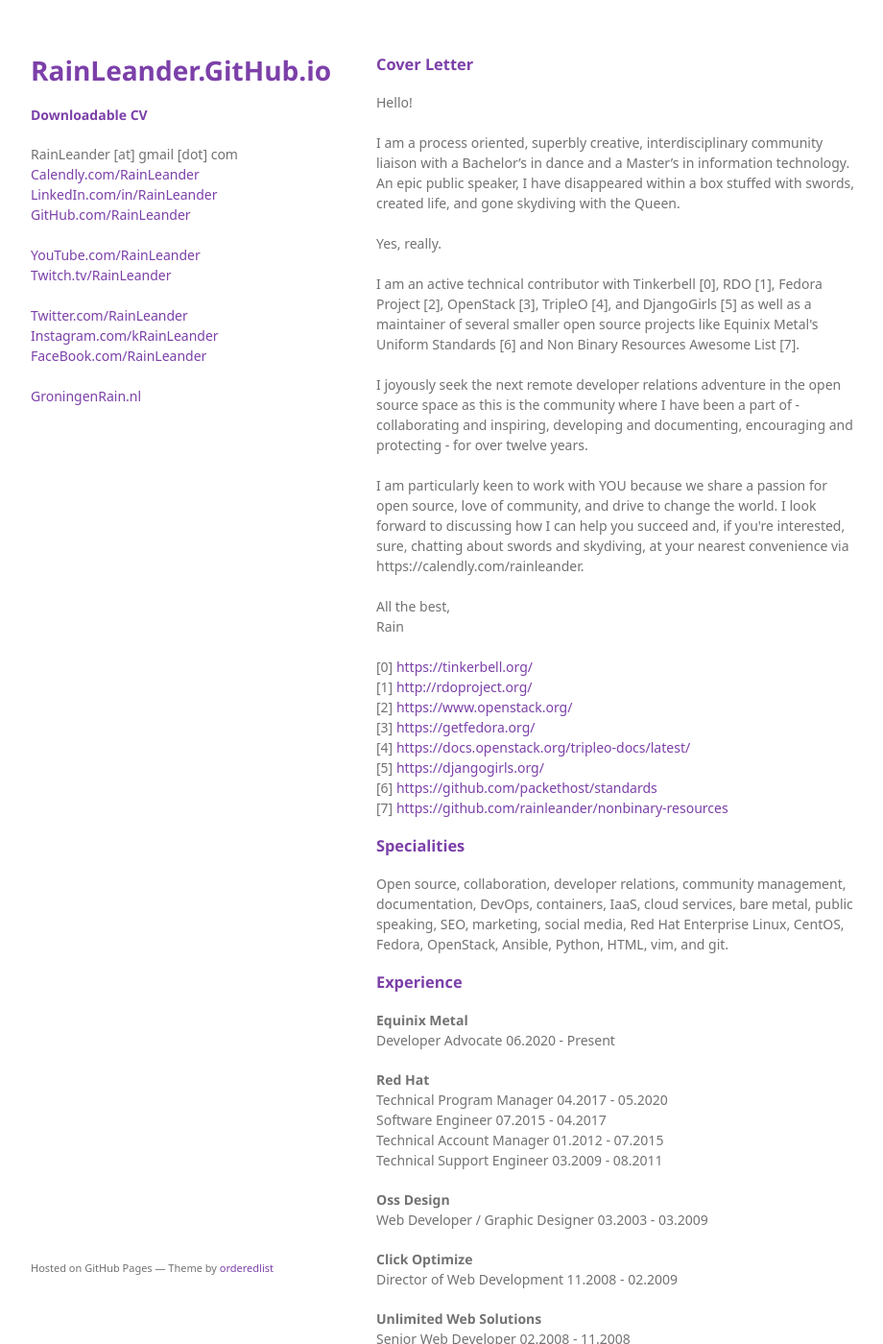
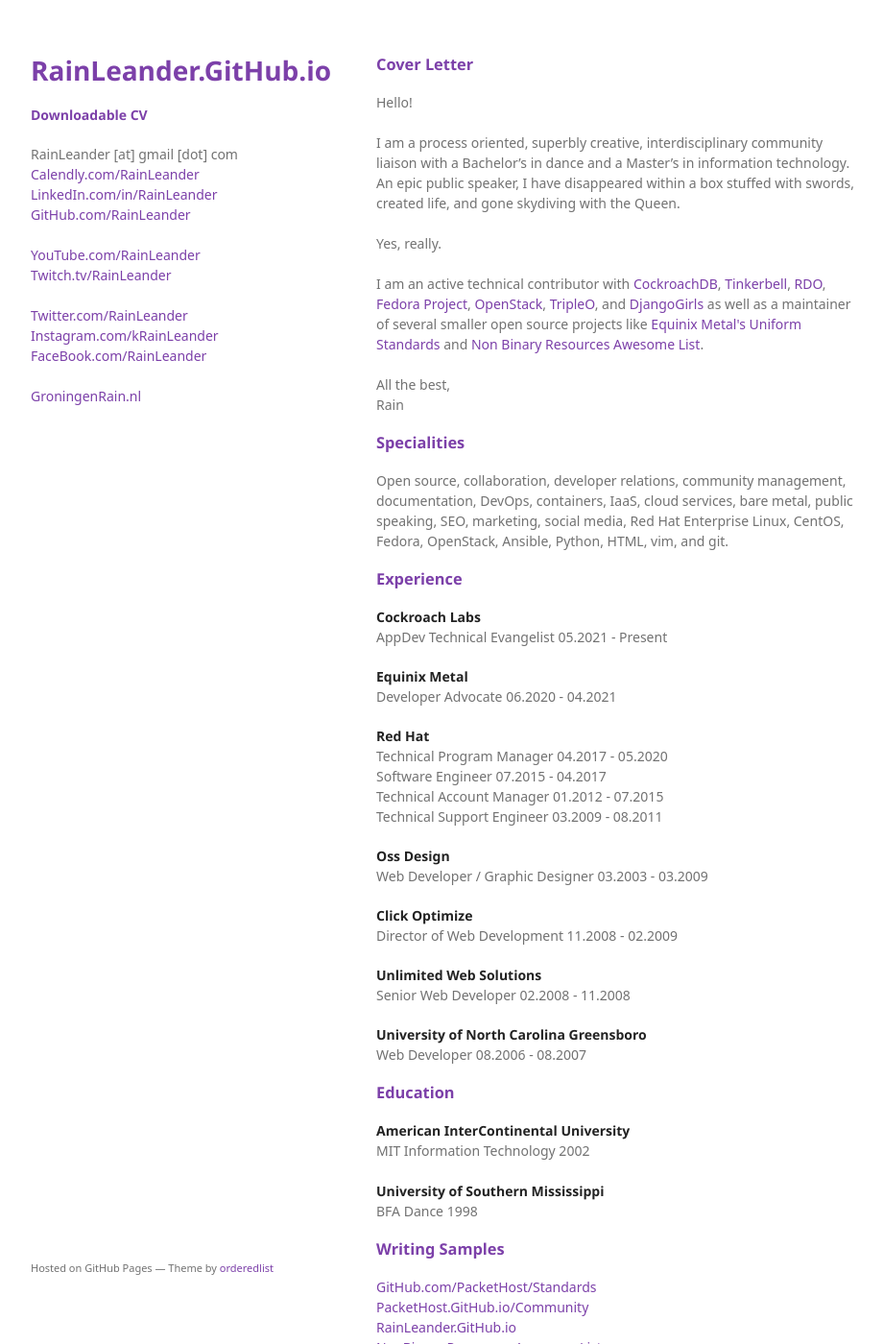
Before and after one commit to rainleander/rainleander.github.io, a Jekyll site: the page cv/index.html, which Jekyll copies as it is, in a window 1280 px wide and 1400 px high. Shown: the whole window at 96% size, without its empty margins (178-1098 px from the left). Built offline with Jekyll 4.4.1, drawn with Linux system fonts in a browser that asks for light colours; some web fonts are replaced.

Commit message:
Update index.html

```diff
--- a/cv/index.html
+++ b/cv/index.html
@@ -39,33 +39,25 @@
         <p>Hello!<br><br>
           I am a process oriented, superbly creative, interdisciplinary community liaison with a Bachelor’s in dance and a Master’s in information technology. An epic public speaker, I have disappeared within a box stuffed with swords, created life, and gone skydiving with the Queen.<br><br>
           Yes, really.<br><br>
-          I am an active technical contributor with Tinkerbell [0], RDO [1], Fedora Project [2], OpenStack [3], TripleO [4], and DjangoGirls [5] as well as a maintainer of several smaller open source projects like Equinix Metal's Uniform Standards [6] and Non Binary Resources Awesome List [7].<br><br>
-          I joyously seek the next remote developer relations adventure in the open source space as this is the community where I have been a part of - collaborating and inspiring, developing and documenting, encouraging and protecting - for over twelve years.<br><br>
-          I am particularly keen to work with YOU because we share a passion for open source, love of community, and drive to change the world. I look forward to discussing how I can help you succeed and, if you're interested, sure, chatting about swords and skydiving, at your nearest convenience via https://calendly.com/rainleander.<br><br>
+          I am an active technical contributor with <a href="https://github.com/cockroachdb/cockroach">CockroachDB</a>, <a href="https://tinkerbell.org/">Tinkerbell</a>, <a href="http://rdoproject.org/">RDO</a>, <a href="https://getfedora.org/">Fedora Project</a>, <a href="https://www.openstack.org/">OpenStack</a>, <a href="https://docs.openstack.org/tripleo-docs/latest/">TripleO</a>, and <a href="https://djangogirls.org/">DjangoGirls</a> as well as a maintainer of several smaller open source projects like <a href="https://github.com/packethost/standards">Equinix Metal's Uniform Standards</a> and <a href="https://github.com/rainleander/nonbinary-resources">Non Binary Resources Awesome List</a>.<br><br>
           All the best,<br>
-          Rain<br><br>
-          [0] <a href="https://tinkerbell.org/">https://tinkerbell.org/</a><br>
-          [1] <a href="http://rdoproject.org/">http://rdoproject.org/</a><br>
-          [2] <a href="https://www.openstack.org/">https://www.openstack.org/</a><br>
-          [3] <a href="https://getfedora.org/">https://getfedora.org/</a><br>
-          [4] <a href="https://docs.openstack.org/tripleo-docs/latest/">https://docs.openstack.org/tripleo-docs/latest/</a><br>
-          [5] <a href="https://djangogirls.org/">https://djangogirls.org/</a><br>
-          [6] <a href="https://github.com/packethost/standards">https://github.com/packethost/standards</a><br>
-          [7] <a href="https://github.com/rainleander/nonbinary-resources">https://github.com/rainleander/nonbinary-resources</a></p>
+          Rain</p>
+
         <h3><a id="specialities" class="anchor" href="#specialities" aria-hidden="true">Specialities</a></h3>
         <p>Open source, collaboration, developer relations, community management, documentation, DevOps, containers, IaaS, cloud services, bare metal, public speaking, SEO, marketing, social media, Red Hat Enterprise Linux, CentOS, Fedora, OpenStack, Ansible, Python, HTML, vim, and git.</p>
 
         <h3><a id="experience" class="anchor" href="#experience" aria-hidden="true">Experience</a></h3>
-        <p><b>Equinix Metal</b><br>Developer Advocate 06.2020 - Present</p>
-        <p><b>Red Hat</b><br>Technical Program Manager 04.2017 - 05.2020<br>Software Engineer 07.2015 - 04.2017<br>Technical Account Manager 01.2012 - 07.2015<br>Technical Support Engineer 03.2009 - 08.2011</p>
-        <p><b>Oss Design</b><br>Web Developer / Graphic Designer 03.2003 - 03.2009</p>
-        <p><b>Click Optimize</b><br>Director of Web Development 11.2008 - 02.2009</p>
-        <p><b>Unlimited Web Solutions</b><br>Senior Web Developer 02.2008 - 11.2008</p>
-        <p><b>University of North Carolina Greensboro</b><br>Web Developer 08.2006 - 08.2007</p>
+        <p><strong>Cockroach Labs</strong><br>AppDev Technical Evangelist 05.2021 - Present</p>
+        <p><strong>Equinix Metal</strong><br>Developer Advocate 06.2020 - 04.2021</p>
+        <p><strong>Red Hat</strong><br>Technical Program Manager 04.2017 - 05.2020<br>Software Engineer 07.2015 - 04.2017<br>Technical Account Manager 01.2012 - 07.2015<br>Technical Support Engineer 03.2009 - 08.2011</p>
+        <p><strong>Oss Design</strong><br>Web Developer / Graphic Designer 03.2003 - 03.2009</p>
+        <p><strong>Click Optimize</strong><br>Director of Web Development 11.2008 - 02.2009</p>
+        <p><strong>Unlimited Web Solutions</strong><br>Senior Web Developer 02.2008 - 11.2008</p>
+        <p><strong>University of North Carolina Greensboro</strong><br>Web Developer 08.2006 - 08.2007</p>
 
         <h3><a id="education" class="anchor" href="#education" aria-hidden="true">Education</a></h3>
-        <p><b>American InterContinental University</b><br>MIT Information Technology 2002<br><br>
-          <b>University of Southern Mississippi</b><br>BFA Dance 1998</p>
+        <p><strong>American InterContinental University</strong><br>MIT Information Technology 2002<br><br>
+          <strong>University of Southern Mississippi</strong><br>BFA Dance 1998</p>
 
         <h3><a id="writing-samples" class="anchor" href="#writing-samples" aria-hidden="true">Writing Samples</a></h3>
           <p><a href="https://github.com/packethost/standards">GitHub.com/PacketHost/Standards</a><br>
```
